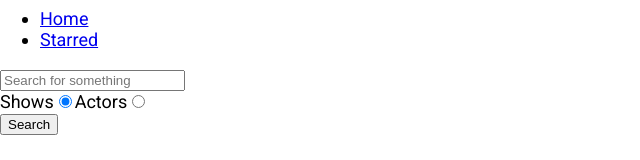
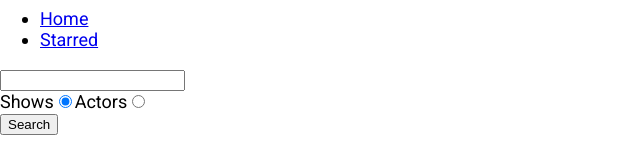
Before and after one commit to shreshth-06/box-office, a React (Create React App) app in the folder Desktop/_projects/box-office/: page / in a window 1280 px wide. Shown: the part 161-321 px from the top of the page, without its empty margins (0-640 px from the left). Built offline with nearby package versions, Linux system fonts and the light colour scheme.

Commit message:
created two more new hooks :useLastQuery and useShow

```diff
--- a/Desktop/_projects/box-office/src/misc/custom-hooks.js
+++ b/Desktop/_projects/box-office/src/misc/custom-hooks.js
@@ -1,6 +1,7 @@
-/* eslint-disable no-unused-vars */
-/* eslint-disable no-undef */
-import { useReducer, useEffect } from 'react';
+import { useReducer, useEffect, useState } from 'react';
+
+// eslint-disable-next-line import/no-useless-path-segments
+import { apiGet } from '../misc/config';
 
 function showsReducer(prevState, action) {
   switch (action.type) {
@@ -33,3 +34,93 @@
 export function useShows(key = 'shows') {
   return usePersisitedReducer(showsReducer, [], key);
 }
+
+export function useLastQuery(key = 'lastQuery') {
+  const [input, setInput] = useState(() => {
+    const persisted = sessionStorage.getItem(key);
+    return persisted ? JSON.parse(persisted) : ' ';
+  });
+
+  const setPersistedInput = newState => {
+    setInput(newState);
+    sessionStorage.setItem(key, JSON.stringify(newState));
+  };
+
+  return [input, setPersistedInput];
+}
+
+const reducer = (prevState, action) => {
+  switch (action.type) {
+    case 'FETCH_SUCCESS': {
+      return { isLoading: false, error: null, show: action.show };
+    }
+
+    case 'FETCH_FAILED': {
+      return { ...prevState, isLoading: false, error: action.error };
+    }
+
+    default:
+      return prevState;
+  }
+};
+
+export function useShow(showId) {
+  const [state, dispatch] = useReducer(reducer, {
+    show: null,
+    isLoading: true,
+    error: null,
+  });
+
+  useEffect(() => {
+    let isMounted = true;
+
+    apiGet(`/shows/${showId}?embed[]=seasons&embed[]=cast`)
+      .then(results => {
+        if (isMounted) {
+          dispatch({ type: 'FETCH_SUCCESS', show: results });
+        }
+      })
+      .catch(err => {
+        if (isMounted) {
+          dispatch({ type: 'FETCH_FAILED', error: err.message });
+        }
+      });
+
+    return () => {
+      isMounted = false;
+    };
+  }, [showId]);
+
+  return state;
+}
+
+// export function useShow(showId) {
+//   const [state, dispatch] = useReducer(reducer, {
+//     show: null,
+//     isLoading: true,
+//     error: null,
+//   });
+
+//   useEffect(() => {
+//     let isMounted = true;
+
+//     apiGet(`/shows/${showId}?embed[]=seasons&embed[]=cast`)
+//       .then(results => {
+//         if (isMounted) {
+//           dispatch({ type: 'FETCH_SUCCESS', show: results });
+//         }
+//       })
+
+//       .catch(err => {
+//         if (isMounted) {
+//           dispatch({ type: 'FETCH_FAILED', error: err.message });
+//         }
+//       });
+
+//     return () => {
+//       isMounted = false;
+//     };
+//   }, [showId]);
+
+//   return state;
+// }
--- a/Desktop/_projects/box-office/src/pages/Home.js
+++ b/Desktop/_projects/box-office/src/pages/Home.js
@@ -6,9 +6,10 @@
 import MainPageLayout from '../components/MainPageLayout';
 import ShowGrid from '../components/show/ShowGrid';
 import { apiGet } from '../misc/config';
+import { useLastQuery } from '../misc/custom-hooks';
 
 const Home = () => {
-  const [input, setInput] = useState('');
+  const [input, setInput] = useLastQuery();
   const [results, setResults] = useState(null);
   const [searchOption, setSearchOption] = useState('shows');
   const isShowsSearch = searchOption === 'shows';
--- a/Desktop/_projects/box-office/src/pages/Show.js
+++ b/Desktop/_projects/box-office/src/pages/Show.js
@@ -1,5 +1,5 @@
 /* eslint-disable no-underscore-dangle */
-import React, { useEffect, useReducer } from 'react';
+import React from 'react';
 
 import { useParams } from 'react-router-dom';
 import Cast from '../components/show/Cast';
@@ -7,65 +7,14 @@
 import Seasons from '../components/show/Seasons';
 import ShowMainData from '../components/show/ShowMainData';
 
-import { apiGet } from '../misc/config';
+import { useShow } from '../misc/custom-hooks';
 import { InfoBlock, ShowPageWrapper } from './Show.styled';
 
 // eslint-disable-next-line arrow-body-style
 
-const reducer = (prevState, action) => {
-  switch (action.type) {
-    case 'FETCH_SUCCESS': {
-      return { isLoading: false, error: null, show: action.show };
-    }
-
-    case 'FETCH_FAILED': {
-      return { ...prevState, isLoading: false, error: action.error };
-    }
-
-    default:
-      return prevState;
-  }
-};
-
-const initialState = {
-  show: null,
-  isLoading: true,
-  error: null,
-};
-
 const Show = () => {
   const { id } = useParams();
-
-  const [{ show, isLoading, error }, dispatch] = useReducer(
-    reducer,
-    initialState
-  );
-
-  //   const [show, setShow] = useState(null);
-  //   const [isLoading, setIsLoading] = useState(true);
-  //   const [error, setError] = useState(null);
-
-  useEffect(() => {
-    let isMounted = true;
-
-    apiGet(`/shows/${id}?embed[]=seasons&embed[]=cast`)
-      .then(results => {
-        if (isMounted) {
-          dispatch({ type: 'FETCH_SUCCESS', show: results });
-        }
-      })
-
-      .catch(err => {
-        if (isMounted) {
-          dispatch({ type: 'FETCH_FAILED', error: err.message });
-        }
-      });
-
-    return () => {
-      isMounted = false;
-    };
-  }, [id]);
-  // console.log('show', show);
+  const { show, isLoading, error } = useShow(id);
 
   if (isLoading) {
     return <div>Data is being Loaded</div>;
```
